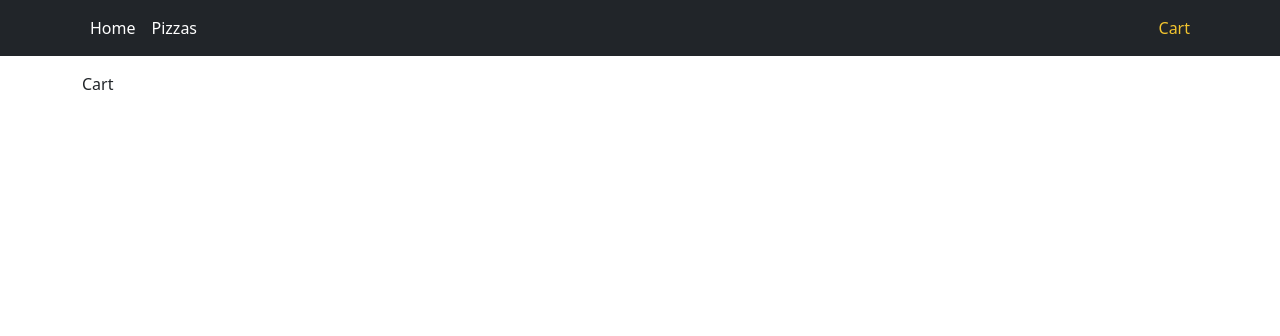
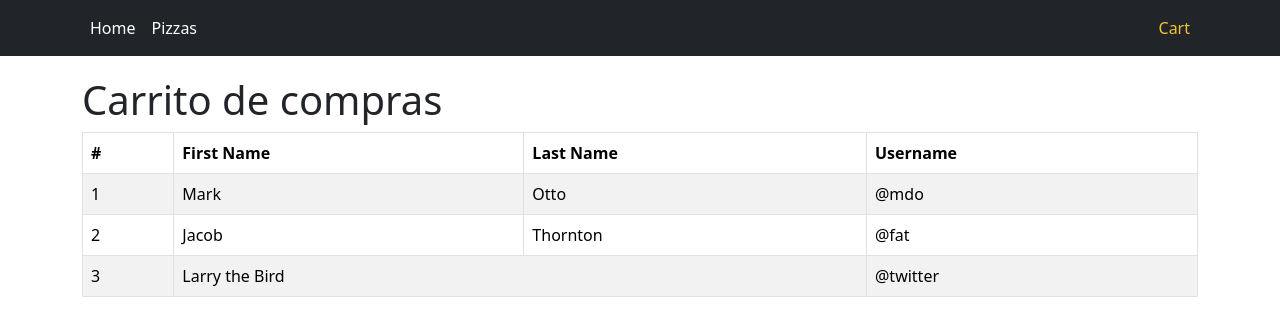
Before and after one commit to raulespmol/m5-d4-prueba-react, a React (Vite) app: page /cart in a window 1280 px wide. Shown: the top 336 px of the page. Built offline with nearby package versions, Linux system fonts and the light colour scheme.

Commit message:
ajustar body y navbar, comenzar carrito

```diff
--- a/src/App.css
+++ b/src/App.css
@@ -1,3 +1,7 @@
+body {
+  padding: 60px 0;
+}
+
 nav a {
   color: #FFF;
   text-decoration: none;
--- a/src/App.jsx
+++ b/src/App.jsx
@@ -21,7 +21,7 @@ function App() {
   return (
     <ContextProvider>
       <Navbar />
-      <Container>
+      <Container className='mt-3'>
         <Routes>
           <Route path="/" element={<Home />} />
           <Route path="/pizza" element={<Pizzas />} />
--- a/src/components/Navbar.jsx
+++ b/src/components/Navbar.jsx
@@ -4,7 +4,7 @@ import { NavLink } from "react-router-dom"
 const Navbar = () => {
   const setActiveClass = ({isActive}) => isActive ? 'active' : ''
   return (
-    <BNavbar bg="dark" className="mb-3">
+    <BNavbar bg="dark" fixed="top">
       <Container>
         <Nav>
           <NavLink to="/" className={setActiveClass}>
--- a/src/components/PizzaCard.jsx
+++ b/src/components/PizzaCard.jsx
@@ -1,10 +1,17 @@
 import { Card } from "react-bootstrap"
 
 
-const PizzaCard = ({data}) => {
+const PizzaCard = ({data, from}) => {
   const {desc, img, ingredients, name, price} = data
 
-  return (
+  const formatName = name => {
+    const words = name.split(' ')
+    const capitalized = words.map(w => w[0].toUpperCase() + w.slice(1))
+    return capitalized.join(' ')
+  }
+
+  return(
+    from === 'home' ? (
       <Card className="h-100">
         <Card.Img variant="top" src={img} />
         <Card.Body>
@@ -17,7 +24,23 @@ const PizzaCard = ({data}) => {
           <Card.Text>{price}</Card.Text>
         </Card.Footer>
       </Card>
+    ) : from === 'pizzas' ? (
+      <Card className="h-100">
+        <Card.Img variant="top" src={img} />
+        <Card.Body>
+          <Card.Title>{name}</Card.Title>
+            <ul>
+              {ingredients.map((ing, index) => <li key={index}>{formatName(ing)}</li>)}
+            </ul>
+        </Card.Body>
+        <Card.Footer>
+          <Card.Text>{price}</Card.Text>
+        </Card.Footer>
+      </Card>
+    ) : null
   )
+
+
 }
 
 export default PizzaCard
--- a/src/views/Cart.jsx
+++ b/src/views/Cart.jsx
@@ -1,6 +1,39 @@
+import { Table } from "react-bootstrap"
+
 const Cart = () => {
   return (
-    <div>Cart</div>
+    <>
+      <h1>Carrito de compras</h1>
+      <Table striped bordered hover>
+        <thead>
+          <tr>
+            <th>#</th>
+            <th>First Name</th>
+            <th>Last Name</th>
+            <th>Username</th>
+          </tr>
+        </thead>
+        <tbody>
+          <tr>
+            <td>1</td>
+            <td>Mark</td>
+            <td>Otto</td>
+            <td>@mdo</td>
+          </tr>
+          <tr>
+            <td>2</td>
+            <td>Jacob</td>
+            <td>Thornton</td>
+            <td>@fat</td>
+          </tr>
+          <tr>
+            <td>3</td>
+            <td colSpan={2}>Larry the Bird</td>
+            <td>@twitter</td>
+          </tr>
+        </tbody>
+      </Table>
+    </>
   )
 }
 
--- a/src/views/Home.jsx
+++ b/src/views/Home.jsx
@@ -2,9 +2,11 @@ import { useContext } from "react"
 import { AppContext } from "../context/AppContext"
 import { Col, Row, Button } from "react-bootstrap"
 import PizzaCard from "../components/PizzaCard"
+import { useNavigate } from "react-router-dom"
 
 const Home = () => {
   const {pizzas} = useContext(AppContext)
+  const navigate = useNavigate()
 
   const bestPizzas = pizzas.slice(0, 3)
 
@@ -13,12 +15,15 @@ const Home = () => {
       <Row className="g-3">
         {bestPizzas.map(pizza =>
           <Col key={pizza.id} sm={4}>
-            <PizzaCard data={pizza} />
+            <PizzaCard data={pizza} from={'home'} />
           </Col>
         )}
       </Row>
       <Row className="d-flex justify-content-center">
-        <Button variant="dark" className="mt-3">Ver más</Button>
+        <Button
+        variant="dark"
+        className="mt-3"
+        onClick={() => navigate('/pizza')}>Ver más</Button>
       </Row>
     </>
   )
--- a/src/views/Pizzas.jsx
+++ b/src/views/Pizzas.jsx
@@ -8,9 +8,10 @@ const Pizzas = () => {
 
   return (
     <Row className="g-3">
+      <h1>Nuestras Pizzas</h1>
       {pizzas.map(pizza =>
-        <Col key={pizza.id} sm={4}>
-          <PizzaCard data={pizza} />
+        <Col key={pizza.id} sm={3}>
+          <PizzaCard data={pizza} from={'pizzas'} />
         </Col>
       )}
     </Row>
```
Lines whose indentation alone changed are shown as unchanged.
